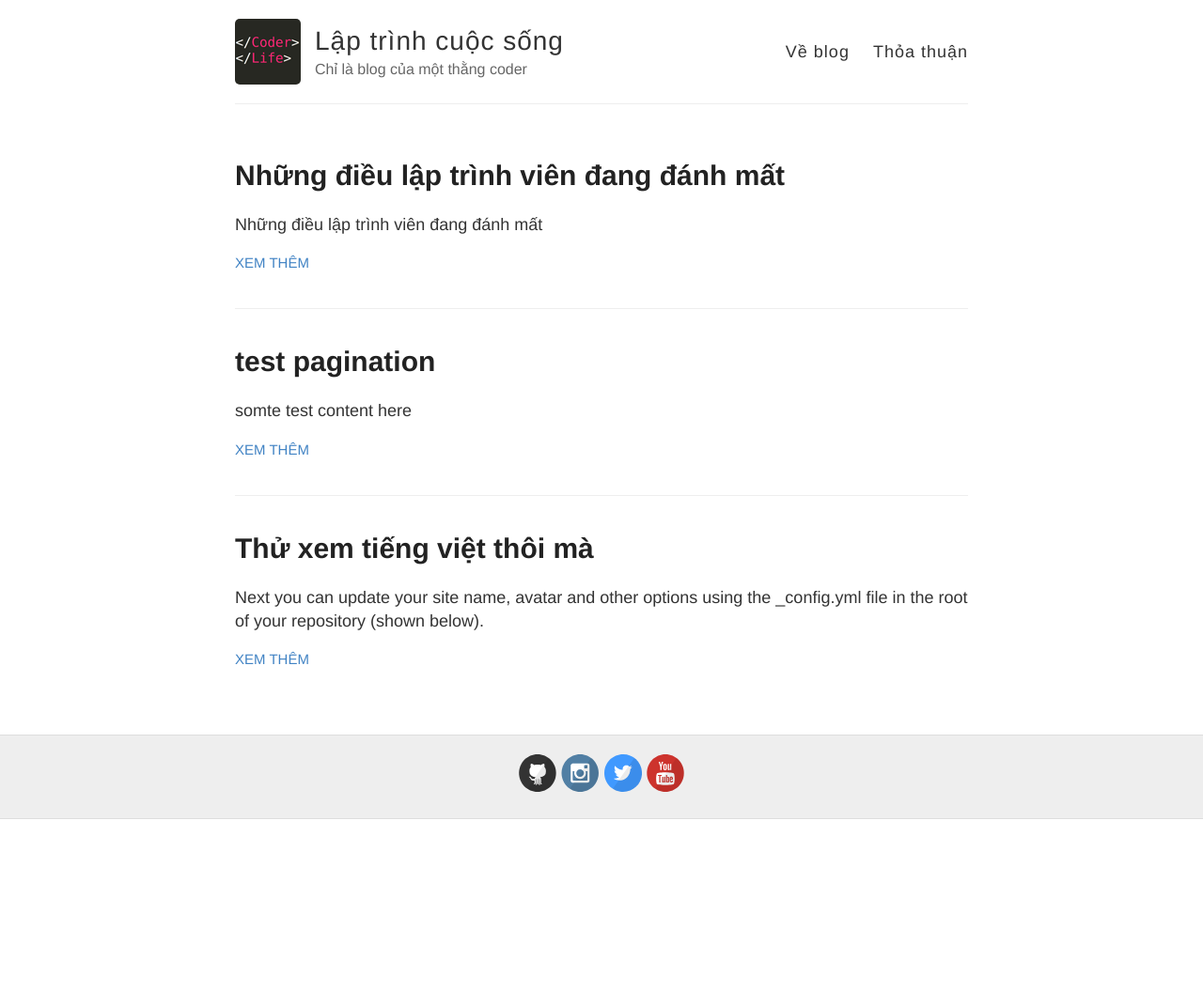
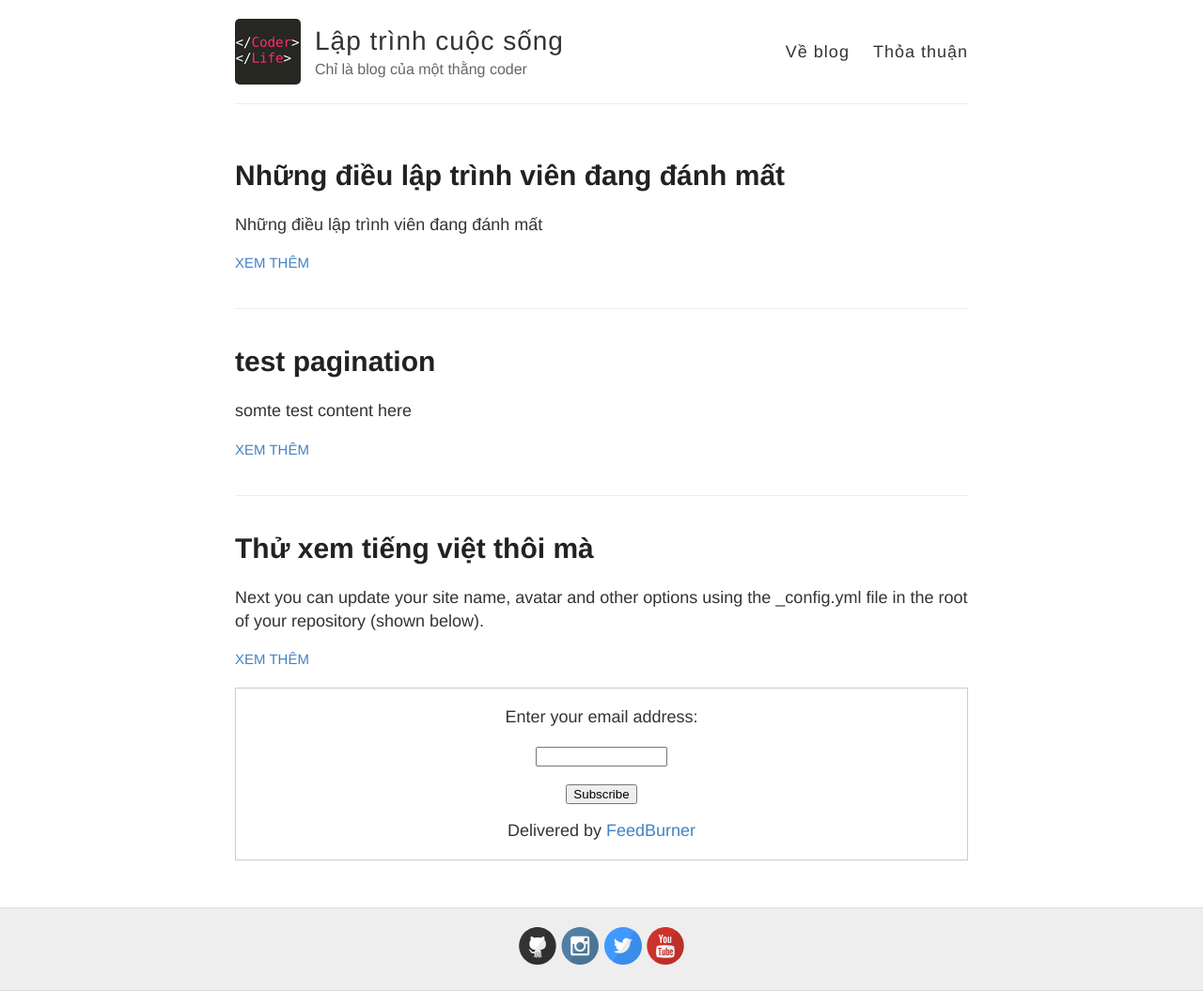
Before and after one commit to nguyentest/laptrinhcuocsong, a Jekyll site: the page built from index.html, in a window 1280 px wide. Shown: the whole page at 94% size. Built offline with Jekyll 4.4.1, drawn with Linux system fonts in a browser that asks for light colours; the list of posts is cut into pages by our own code; before the commit the page ends 900 px from its top, so only the background shows below that.

Commit message:
Type commit mesage hể…

```diff
--- a/index.html
+++ b/index.html
@@ -26,3 +26,4 @@
   {% else %}
   {% endif %}
 </div>
+<form style="border:1px solid #ccc;padding:3px;text-align:center;" action="https://feedburner.google.com/fb/a/mailverify" method="post" target="popupwindow" onsubmit="window.open('https://feedburner.google.com/fb/a/mailverify?uri=laptrinhcuocsong', 'popupwindow', 'scrollbars=yes,width=550,height=520');return true"><p>Enter your email address:</p><p><input type="text" style="width:140px" name="email"/></p><input type="hidden" value="laptrinhcuocsong" name="uri"/><input type="hidden" name="loc" value="en_US"/><input type="submit" value="Subscribe" /><p>Delivered by <a href="https://feedburner.google.com" target="_blank">FeedBurner</a></p></form>
```
